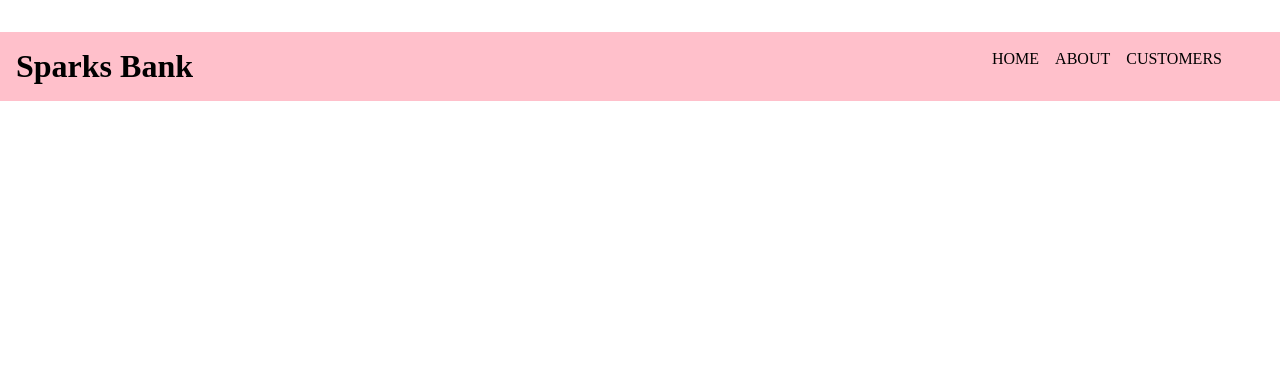
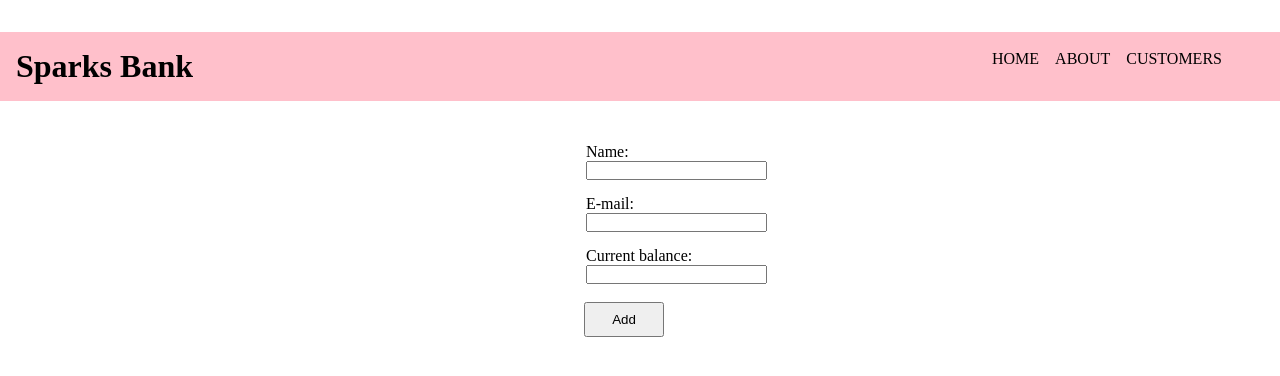
Before and after one commit to norhanreda/spark-bank, a Vue app: page /createCustomers in a window 1280 px wide. Shown: the top 376 px of the page. Built offline with nearby package versions, Linux system fonts and the light colour scheme.

Commit message:
some changes

```diff
--- a/src/components/HomePage.vue
+++ b/src/components/HomePage.vue
@@ -4,7 +4,7 @@
   <div class="para" >
   <p>This system is designed to show the transactions between customers  </p>
   <p>and the history of each customer stored in data base. </p>
-  <button @click="go" >Go to customers </button>
+  <button @click="go" >Go to view all customers </button>
   </div>
   </div>
   <p align="right"><img src="./images/20944139.jpg" width="600" height="400" alt="home" > </p>
--- a/src/components/TheCustomers.vue
+++ b/src/components/TheCustomers.vue
@@ -1,15 +1,100 @@
 <template>
+
+  <button @click="goto">add customer </button>
     <h1>customers</h1>
+
+    <p v-if="isLoading" style="color:pink">Loading data please wait.......... </p>
+    <p v-else-if="error && !isLoading" style="color:red"> {{error}} </p>
+    <p v-else-if="!isLoading && (!results || results.length===0)">There is no Data</p>
+    <ul  v-else-if="!isLoading && results &&results.length>0">
+      <tr>
+        <th>Company</th>
+        <th>Contact</th>
+        <th>Country</th>
+      </tr>
+     <li
+         v-for="result in results"
+          :key="result.id"
+     >
+
+
+
+    <table>
+
+      <tr>
+        <td>{{result.name}}</td>
+        <td>{{result.email}} </td>
+        <td> {{result.balance}}</td>
+        <!-- <td> <router-link> View custumer</router-link></td> -->
+      </tr>
+
+    </table>
+
+    </li>
+
+
+</ul>
+
   </template>
 
 
 
   <script>
   export default {
+    data()
+    {
+    return{
+      isLoading:false,
+      results:[],
+      error:null,
+    };
+    },
 
     components: {
 
     },
+    methods:
+    {
+      goto()
+      {
+        this.$router.push('/createCustomers');
+      },
+      loadData()
+    {
+      this.isLoading=true;
+      fetch('https://sparks-bank-cdcdf-default-rtdb.firebaseio.com/bank.json')
+      .then((response)=>{
+            if(response.ok)
+             {
+                return response.json();
+             }
+
+      }).then((data)=>{
+        this.isLoading=false;
+           console.log(data);
+          const res=[];
+          for(const id in data)
+          {
+              res.push({id:id,name:data[id].name,email:data[id].emial,balance:data[id].balance});
+          }
+          this.results=res;
+      },
+
+      ).catch((error)=>
+           {
+            console.log(error);
+            this.isLoading=false;
+            this.error="faild to fetch data please try again later ........";
+           }
+      )
+      ;
+
+    },
+    },
+    mounted()
+ {
+  this.loadData();
+ }
   }
   </script>
 
--- /dev/null
+++ b/src/components/createCustomer.vue
@@ -0,0 +1,108 @@
+<template>
+  <form @submit.prevent="submitData">
+    <div class="form">
+      <label> Name:</label>
+      <br>
+      <input type="text" v-model.trim="name" />
+    </div>
+
+    <div class="form">
+      <label> E-mail:</label>
+      <br>
+      <input type="email" v-model.trim="email" />
+    </div>
+
+    <div class="form">
+      <label> Current balance:</label>
+      <br>
+      <input type="number" v-model.trim="balance" />
+    </div>
+
+    <button type="submit">Add</button>
+  </form>
+</template>
+
+<script>
+export default {
+  data() {
+    return {
+      name: "",
+      email: "",
+      balance: "",
+      invalidInput: false,
+      error:null,
+    };
+  },
+
+  components: {},
+  methods: {
+    submitData() {
+      if (this.name === "" || this.email==='' || this.balance==='') {
+        this.invalidInput = true;
+        return;
+      }
+      this.invalidInput = false;
+      fetch('https://sparks-bank-cdcdf-default-rtdb.firebaseio.com/bank.json',
+      {
+      method:'POST',
+      headers:{
+       'Content-Type':'application/json'
+      },
+      body: JSON.stringify({
+          name:this.name,
+          emial:this.email,
+          balance:this.balance
+      }),
+
+      }
+
+      ).then (response =>
+      {
+
+        if(response.ok)
+        {
+              console.log('done......');
+        }
+        else
+        {
+          throw new Error('Could not save data! ');
+        }
+      }
+
+
+      ).catch((Error)=>
+      {
+        console.log(Error);
+        this.error=Error.message;
+      });
+     this.name='';
+     this.email='';
+     this.balance='';
+
+
+    },
+  },
+};
+</script>
+
+<style scoped>
+div {
+  margin: 5px;
+  padding: 5px;
+
+}
+form
+{
+  position: absolute;
+  left: 45%;
+}
+
+
+button {
+  margin: 0.5rem;
+  padding: 0.5rem;
+  width: 5rem;
+ /* position: absolute;
+  left: 45%;*/
+}
+</style>
```
Also changed, not shown: src/main.js (+14 -1 lines).
